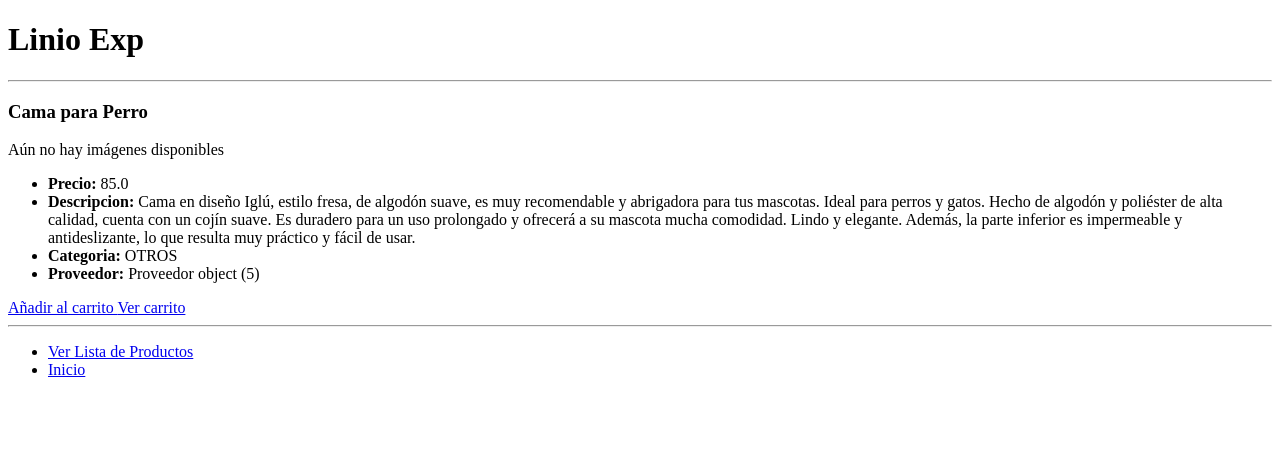
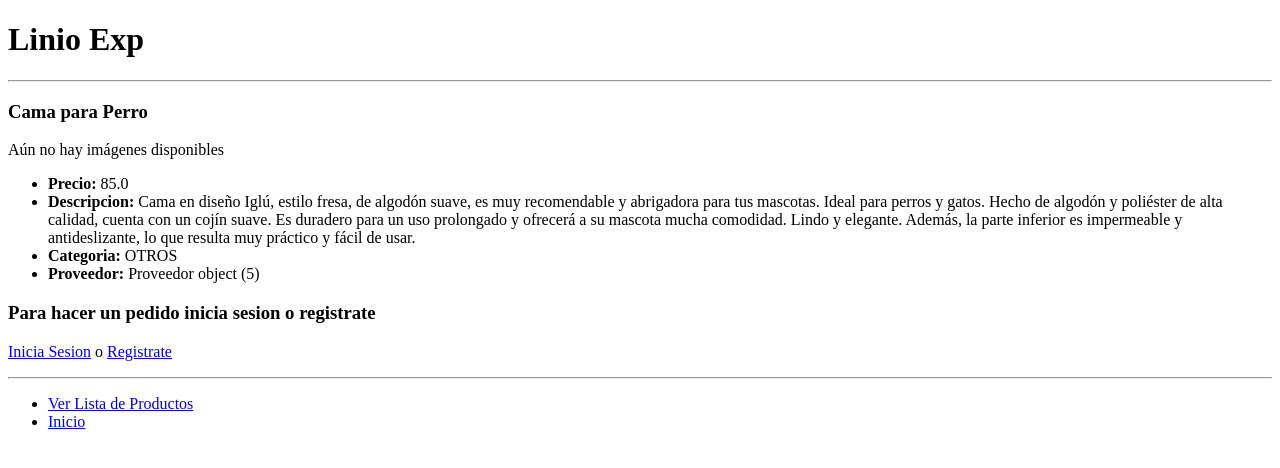
Before and after one commit to alexiapedraza/Final-Linio, a Django app: page /productos/46 in a window 1280 px wide. Shown: the top 468 px of the page. Run offline with Django 3.2, Linux system fonts and the light colour scheme; data comes from the database, SQL or seed files in the repository; tables that the repository leaves empty hold one stand-in row (values such as "Sample post").

Commit message:
fix bugs
ver lista de pedidos sin inciar sesion

```diff
--- a/main/templates/main/producto_detail.html
+++ b/main/templates/main/producto_detail.html
@@ -29,6 +29,7 @@
       <li><strong>Categoria:</strong> {{ object.categoria.nombre }}</li>
       <li><strong>Proveedor:</strong> {{ object.proveedor }}</li>
     </ul>
+    {% if user.is_authenticated %}
     <div class="block">
       <a href="{% url 'add-to-cart' product_pk=object.pk %}" class='button is-primary'>
         Añadir al carrito
@@ -37,6 +38,13 @@
         Ver carrito
       </a>
     </div>
+    {% else %}
+    <h3> Para hacer un pedido inicia sesion o registrate </h3>
+    <p>
+      <a href="{% url 'login' %}">Inicia Sesion</a> o
+      <a href="{% url 'register' %}">Registrate</a>
+    </p>
+    {% endif %}
     <hr>
     <ul>
       <li><a href="{% url 'product-list' %}">Ver Lista de Productos</a></li>
--- a/main/views.py
+++ b/main/views.py
@@ -91,11 +91,12 @@
     def get_context_data(self, **kwargs):
         context = super().get_context_data(**kwargs)
         # Obten el cliente
-        user_profile = Profile.objects.get(user=self.request.user)
-        cliente = Cliente.objects.get(user_profile=user_profile)
-        # Obtén/Crea un/el pedido en proceso (EP) del usuario
-        pedido, nohay_pedido= Pedido.objects.get_or_create(cliente=cliente, estado='EP')
-        context["pedido"]=pedido
+        if self.request.user.is_authenticated:
+            user_profile = Profile.objects.get(user=self.request.user)
+            cliente = Cliente.objects.get(user_profile=user_profile)
+            # Obtén/Crea un/el pedido en proceso (EP) del usuario
+            pedido, nohay_pedido= Pedido.objects.get_or_create(cliente=cliente, estado='EP')
+            context["pedido"]=pedido
         context["Categorias"]=Categoria.objects.all()
         return context
 
```
